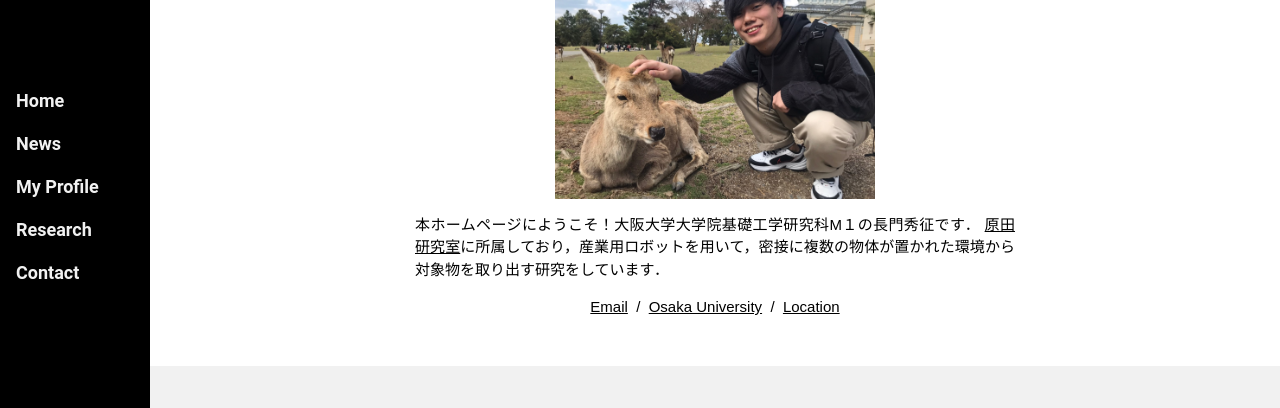
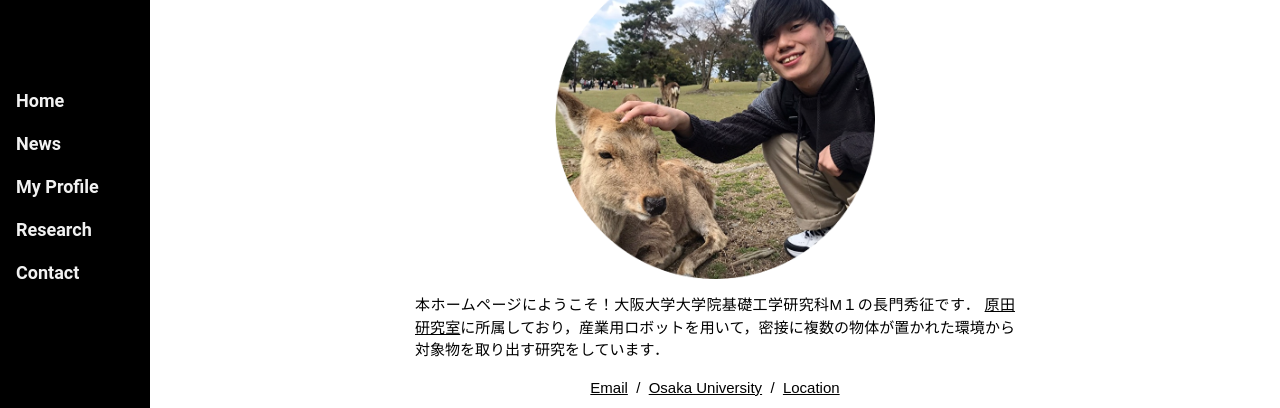
Before and after one commit to nagato710/profile, a plain HTML site: page index.html in a window 1280 px wide. Shown: the part 73-481 px from the top of the page. Drawn offline with Linux system fonts and the light colour scheme.

Commit message:
Update index.html

```diff
--- a/index.html
+++ b/index.html
@@ -89,7 +89,7 @@
 
 <!-- The Home Section -->
     <div class="w3-container w3-center w3-padding-32" id="home">
-      <img style="width: 80%;max-width: 320px" alt="profile photo" src="images/IMG_2927.jpg">
+      <img style="width: 80%;max-width: 320px" alt="profile photo" src="images/circle.png">
       <h1></h1>
         <p class="w3-justify" style="width:100%;border:0px;border-spacing:0px;border-collapse:separate;margin-right:auto;margin-left:auto;max-width:600px">
           本ホームページにようこそ！大阪大学大学院基礎工学研究科M１の長門秀征です． <a href="https://www.roboticmanipulation.org/">原田研究室</a>に所属しており，産業用ロボットを用いて，密接に複数の物体が置かれた環境から対象物を取り出す研究をしています．
```
